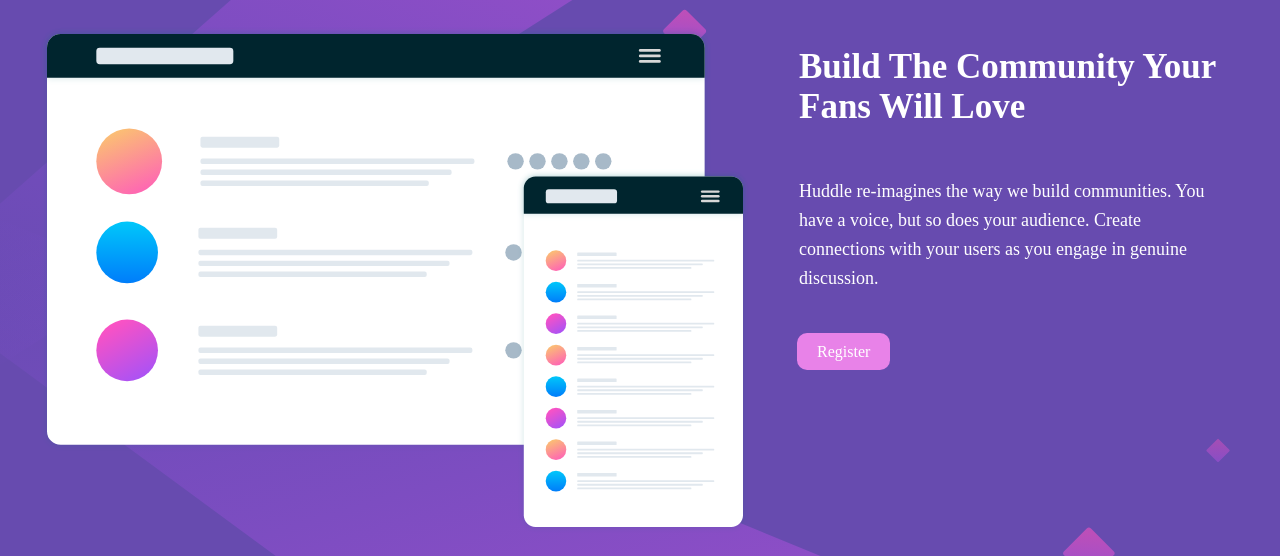
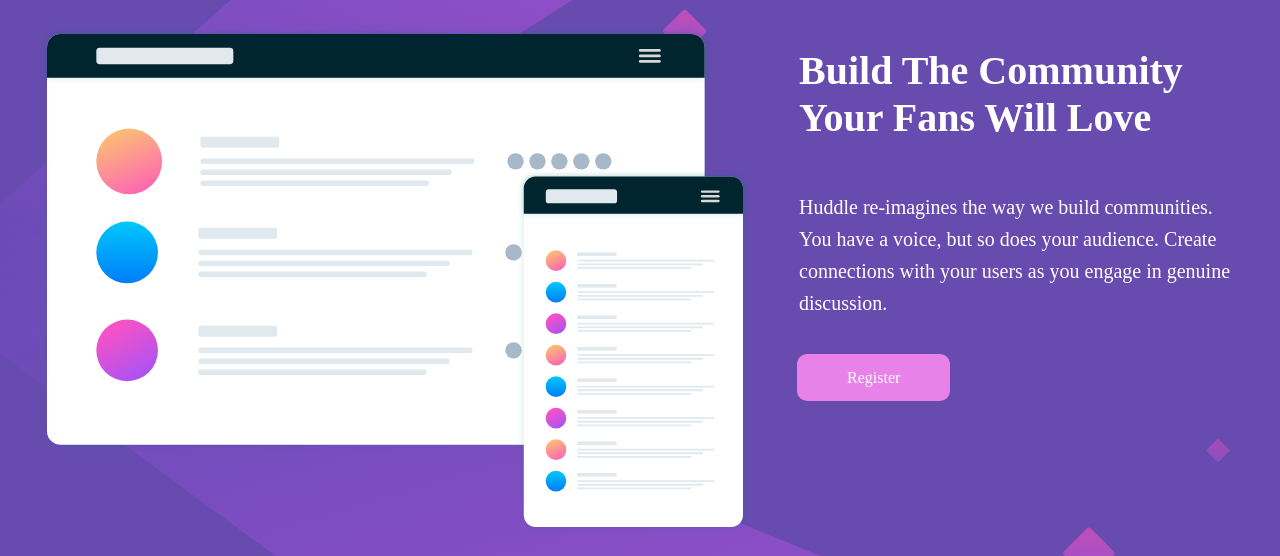
Before and after one commit to JerusadeSouza/Huddle-landing-page, a plain HTML site: page index.html in a window 1280 px wide. Shown: the part 148-704 px from the top of the page. Drawn offline with Linux system fonts and the light colour scheme.

Commit message:
alterei posição do botão

```diff
--- a/src/css/style.css
+++ b/src/css/style.css
@@ -27,13 +27,13 @@ body {
 }
 
 .texto h1{
-    font-weight: 200px;
-    font-size: 35px;
+    font-weight: 300px;
+    font-size: 40px;
     margin: 50px;
 }
 
 .texto p{
-    font-size: 18px;
+    font-size: 20px;
     line-height: 160%;
     margin: 50px;
 }
@@ -43,7 +43,7 @@ body {
     border-radius: 10px;
     color: #FFFFFF;
     margin-left: 3rem;
-    padding: 10px 20px;
+    padding: 15px 50px;
     transition:0.3s;
 
 
```
